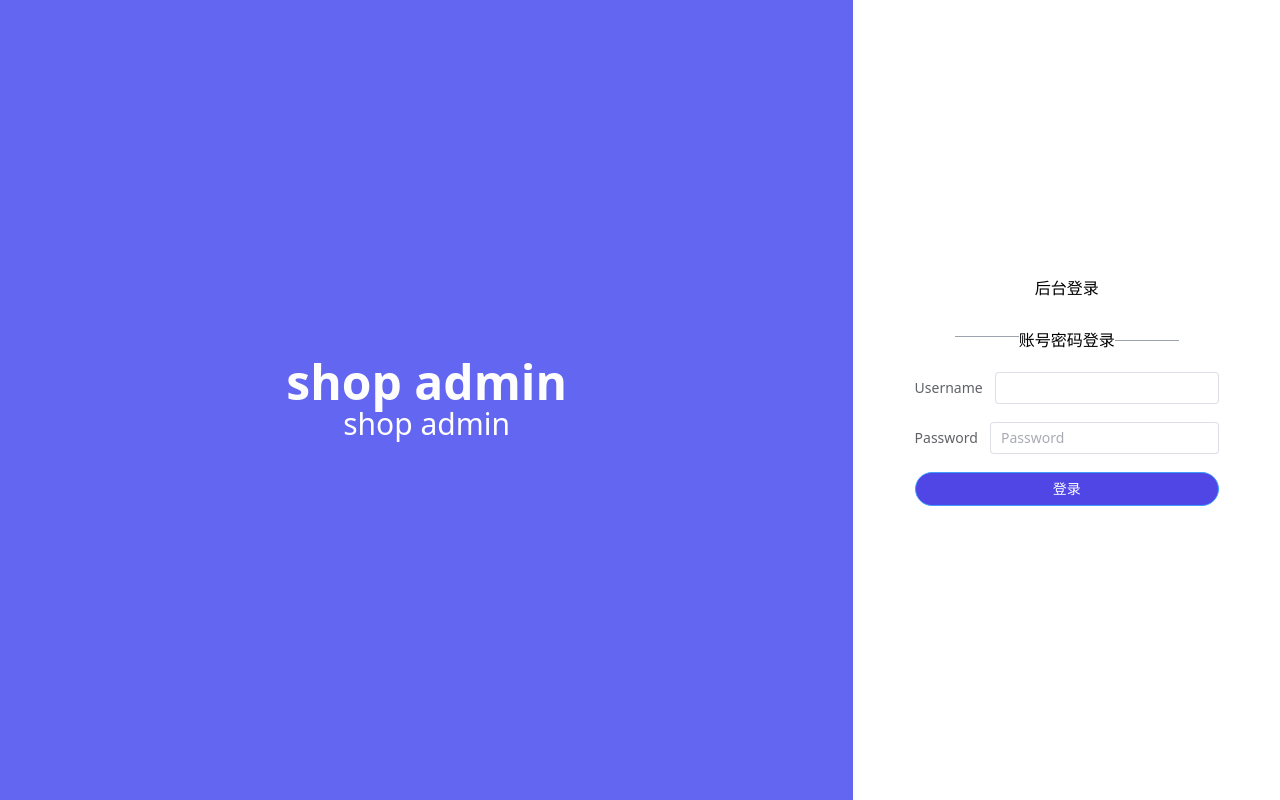
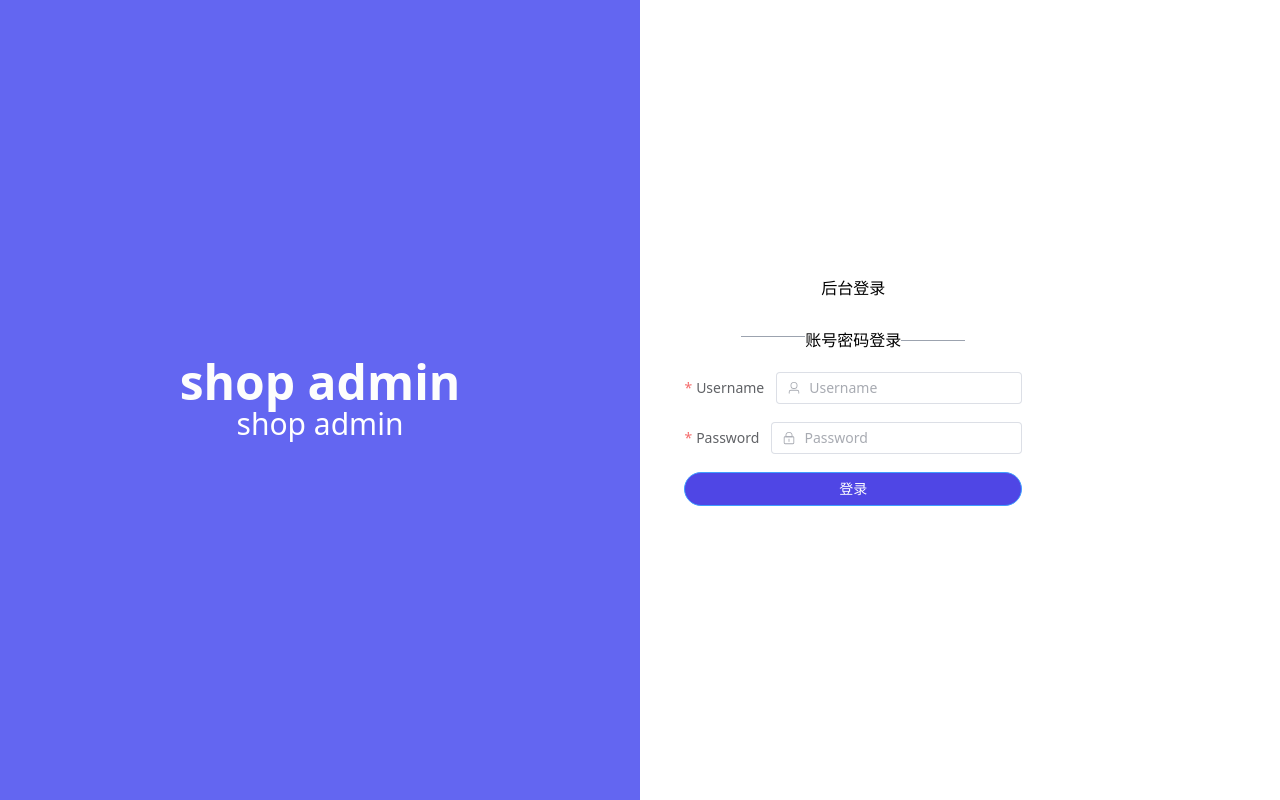
Before and after one commit to OM1GATTT/shop-admin, a Vue app: page /#/login in a window 1280 px wide. Built offline with nearby package versions, Linux system fonts and the light colour scheme.

Commit message:
登录页表单校验

```diff
--- a/package.json
+++ b/package.json
@@ -11,7 +11,8 @@
   "dependencies": {
     "element-plus": "^2.3.3",
     "vue": "^3.2.47",
-    "vue-router": "^4.1.6"
+    "vue-router": "^4.1.6",
+    "@element-plus/icons-vue": "^2.1.0"
   },
   "devDependencies": {
     "@vitejs/plugin-vue": "^4.1.0",
--- a/src/main.js
+++ b/src/main.js
@@ -1,14 +1,23 @@
 import { createApp } from 'vue'
+import App from './App.vue'
+
+// ElementPlus相关
 import ElementPlus from 'element-plus'
 import 'element-plus/dist/index.css'
-import App from './App.vue'
+import * as ElementPlusIconsVue from '@element-plus/icons-vue' //图标使用->参考官方文档
+
 import 'virtual:windi.css'
+
 import router from './router'
 
 
 const app = createApp(App)
+app.use(router)
 
 app.use(ElementPlus)
-app.use(router)
+for (const [key, component] of Object.entries(ElementPlusIconsVue)) {
+    app.component(key, component)
+}
+
 
 app.mount('#app')
--- a/src/pages/login.vue
+++ b/src/pages/login.vue
@@ -1,6 +1,6 @@
 <template>
     <el-row class="w-full h-screen">
-        <el-col :span="16" class="bg-indigo-500 flex flex-col text-white justify-center items-center">
+        <el-col :span="16" :md="12" class="bg-indigo-500 flex flex-col text-white justify-center items-center">
             <p class="text-light-50 text-5xl font-bold">shop admin</p>
             <p class="text-3xl">shop admin</p>
         </el-col>
@@ -12,19 +12,31 @@
                 <span>账号密码登录</span>
                 <span class="h-[1px] w-16 bg-gray-400"></span>
             </div>
-            <el-form>
 
-                <el-form-item label="Username" placeholder="Username">
-                    <el-input />
+            <el-form :model="form" :rules="rules" ref="formRef">
+                <el-form-item label="Username" prop="username">
+                    <el-input placeholder="Username" v-model="form.username">
+                        <template #prefix>
+                            <el-icon>
+                                <user />
+                            </el-icon>
+                        </template>
+                    </el-input>
                 </el-form-item>
 
-                <el-form-item label="Password">
-                    <el-input type="password" placeholder="Password" />
+                <el-form-item label="Password" prop="password">
+                    <el-input type="password" placeholder="Password" v-model="form.password">
+                        <template #prefix>
+                            <el-icon>
+                                <Lock />
+                            </el-icon>
+                        </template>
+                    </el-input>
                 </el-form-item>
 
 
                 <el-form-item>
-                    <el-button class="w-full py-4 bg-indigo-600 text-white rounded-full" type="primary"
+                    <el-button @click="onSubmit" class="w-full py-4 bg-indigo-600 text-white rounded-full" type="primary"
                         size="default">登录</el-button>
                 </el-form-item>
             </el-form>
@@ -33,7 +45,41 @@
 </template>
 
 <script setup>
+import { reactive, ref } from 'vue';
 
+const form = reactive({
+    username: '',
+    password: ''
+})
+
+const rules = {
+    username: [
+        {
+            required: true,
+            message: '用户名不能为空',
+            trigger: 'blur'
+        }
+    ],
+    password: [
+        {
+            required: true,
+            message: '密码不能为空',
+            trigger: 'blur'
+        }
+    ]
+}
+
+const formRef = ref(null)
+
+const onSubmit = () => {
+    formRef.value.validate((valid) => {
+        if (!valid) {
+            return false;
+        }
+        // 发请求
+        console.log('验证通过')
+    })
+}
 </script>
 
 <style scoped></style>
```
Also changed, not shown: 1 other file (tests, documents, lock files or other folders).
